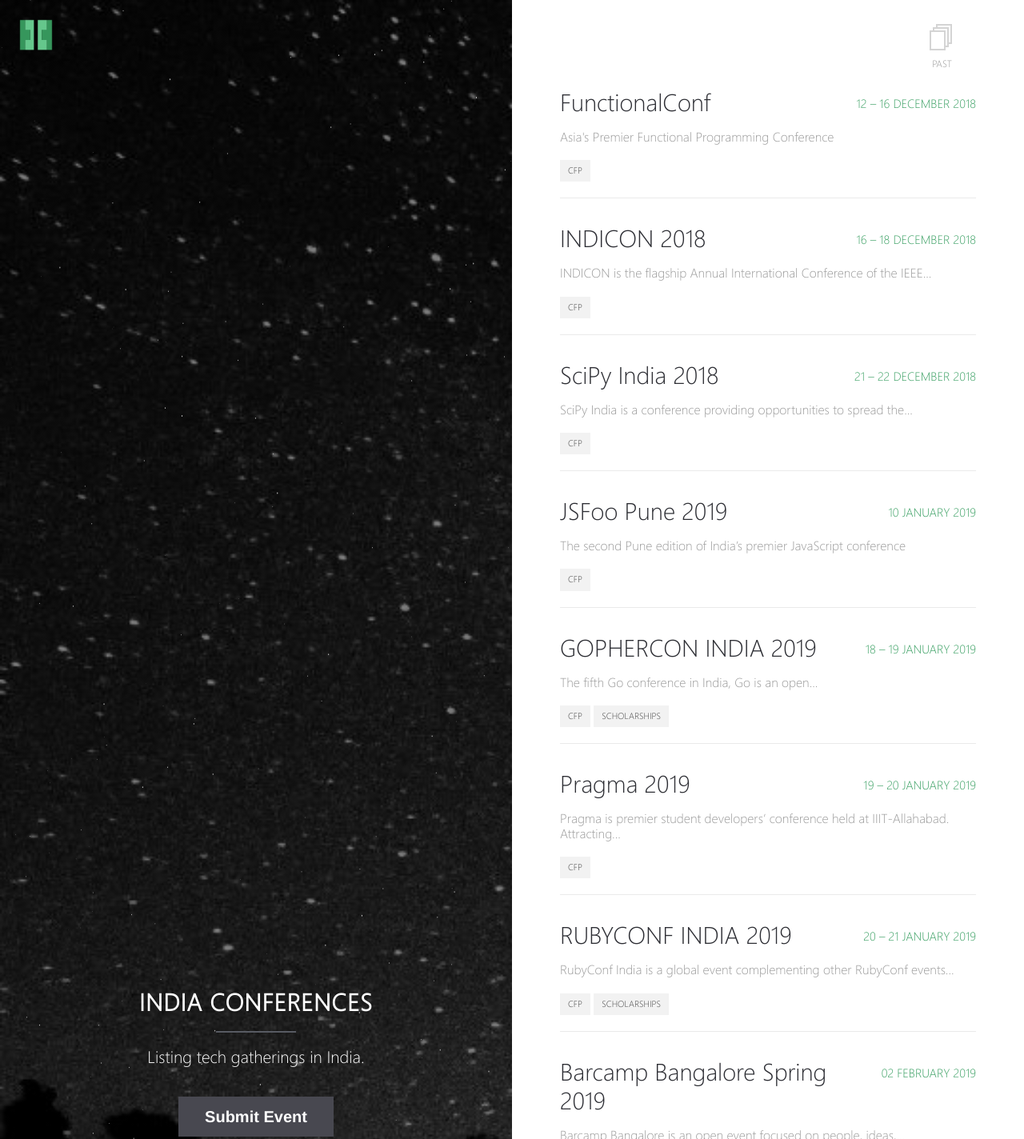
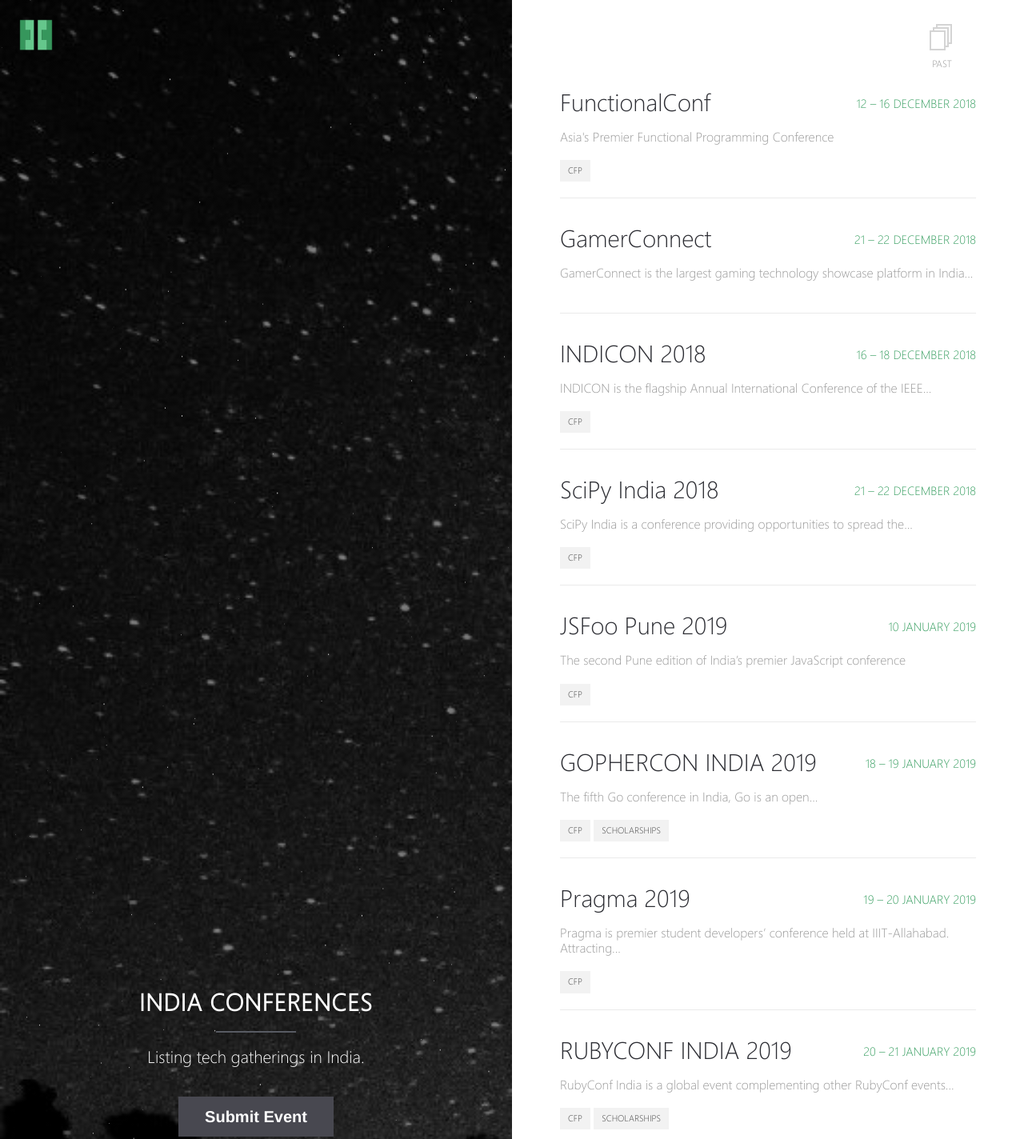
Before and after one commit to zeospec/indiaconferences.tech, a Jekyll site: the page built from index.md, in a window 1280 px wide, cut to the strip 0-1424 px from the top of the page. Shown: the whole strip at 80% size. Built offline with Jekyll 4.4.1, drawn with Linux system fonts in a browser that asks for light colours; part of the change alters nothing that is shown; some of the changed text lies outside the part shown.

Commit message:
Update conferences.yml

```diff
--- a/_data/conferences.yml
+++ b/_data/conferences.yml
@@ -191,3 +191,27 @@
   scholarships: false
   childcare: true
   description: A Conference on infrastructure security, cost optimisation, and distributed systems.
+
+- title: GamerConnect
+  city: Bengaluru
+  venue:  Koramangala Indoor Stadium, Bengaluru
+  display_date: 21 – 22 December 2018
+  start: 2018-12-15
+  end: 2018-12-16
+  website: https://gamerconnect.in/
+  cfp: false
+  scholarships: false
+  childcare: false
+  description: GamerConnect is the largest gaming technology showcase platform in India and we are coming to Bangalore. This is going to be our last event of 2018 and the biggest of all so far. Get ready to experience the best of PC Gaming.
+
+- title: ng-India
+  city: Delhi/NCR
+  venue:  Fortune Select Excalibur, Gurgaon
+  display_date: 23 February 2019
+  start: 2019-02-23
+  end: 2019-02-23
+  website: https://www.ng-ind.com/
+  cfp: false
+  scholarships: false
+  childcare: false
+  description: India's Angular Conference!
```
